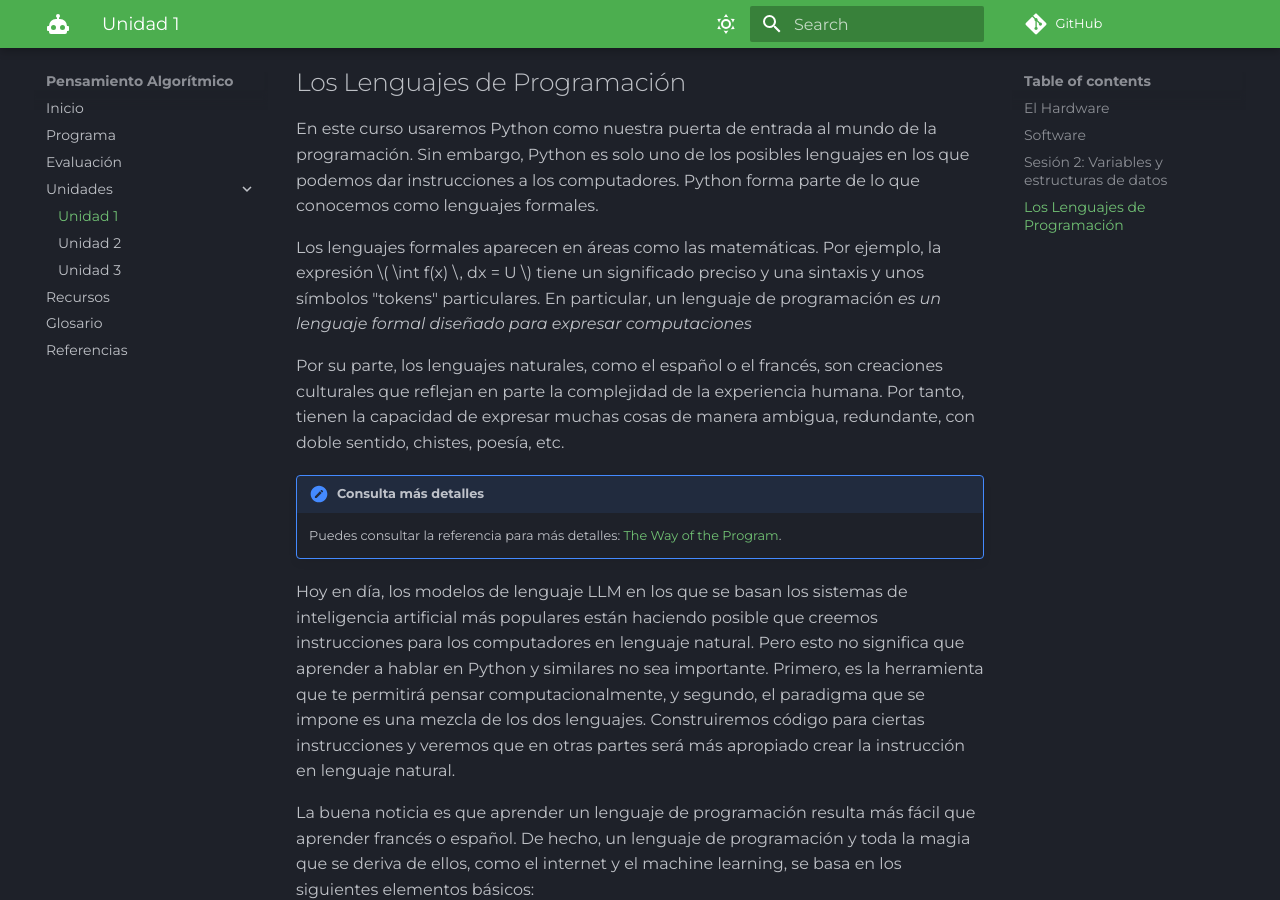
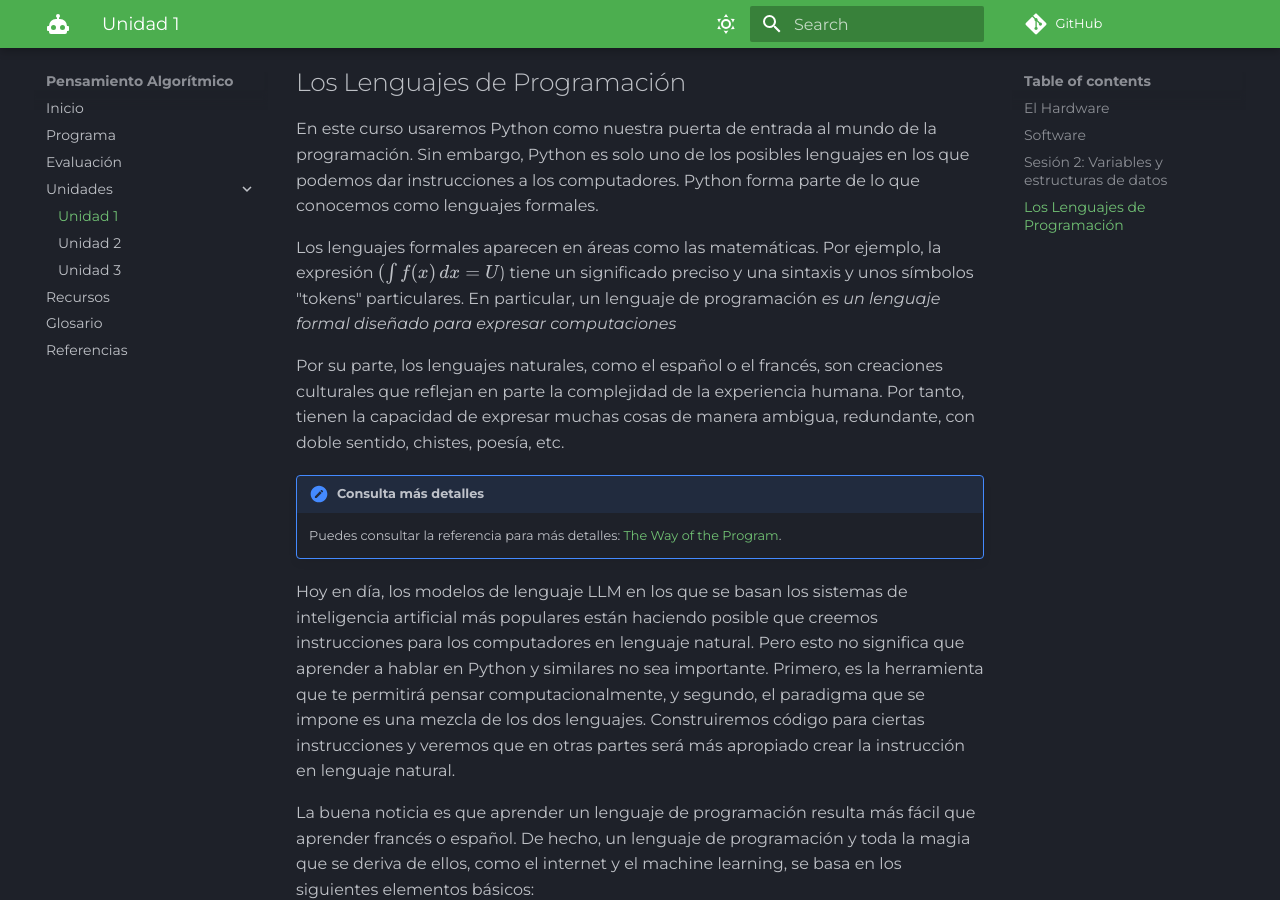
Before and after one commit to introSoft-iud/pensamiento_algoritmico_repo, an MkDocs documentation site: the page built from docs/unidades/unidad1.md, in a window 1280 px wide and 900 px high, scrolled down 1699 px. Built offline with MkDocs 1.6.1 and Material for MkDocs 9.7.7, drawn with Linux system fonts in a browser that asks for light colours; some web fonts are replaced; comment, search, counter and statistics services are not loaded.

```diff
--- a/docs/unidades/unidad1.md
+++ b/docs/unidades/unidad1.md
@@ -22,7 +22,7 @@ La conexión entre software y hardware puede ser entendida a partir del siguient
 
 En este curso usaremos Python como nuestra puerta de entrada al mundo de la programación. Sin embargo, Python es solo uno de los posibles lenguajes en los que podemos dar instrucciones a los computadores. Python forma parte de lo que conocemos como lenguajes formales.
 
-Los lenguajes formales aparecen en áreas como las matemáticas. Por ejemplo, la expresión \( \int f(x) \, dx = U \) tiene un significado preciso y una sintaxis y unos símbolos "tokens" particulares. En particular, un lenguaje de programación
+Los lenguajes formales aparecen en áreas como las matemáticas. Por ejemplo, la expresión $( \int f(x) \, dx = U $) tiene un significado preciso y una sintaxis y unos símbolos "tokens" particulares. En particular, un lenguaje de programación
 *es un lenguaje formal diseñado para expresar computaciones*
 
 Por su parte, los lenguajes naturales, como el español o el francés, son creaciones culturales que reflejan en parte la complejidad de la experiencia humana. Por tanto, tienen la capacidad de expresar muchas cosas de manera ambigua, redundante, con doble sentido, chistes, poesía, etc.
```
